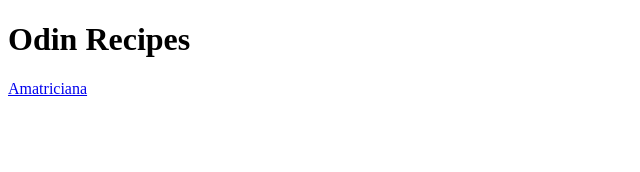
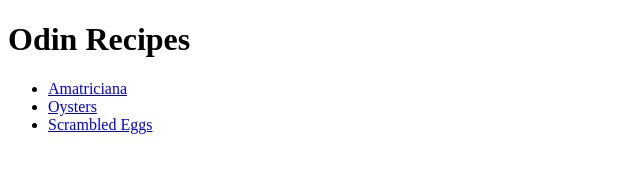
Before and after one commit to KomAndIT/odin-recipes, a plain HTML site: page index.html in a window 1280 px wide. Shown: the whole page, without its empty margins (0-640 px from the left). Drawn offline with Linux system fonts and the light colour scheme.

Commit message:
added ul list to odin recipes

```diff
--- a/index.html
+++ b/index.html
@@ -6,6 +6,11 @@
     </head>
     <body>
         <h1>Odin Recipes</h1>
-        <a href="./recipes/matriciana.html">Amatriciana</a>
+        <ul>
+            <li><a href="./recipes/matriciana.html">Amatriciana</a></li>
+            <li><a href="./recipes/oysters.html">Oysters</a></li>
+            <li><a href="./recipes/scrumbled_eggs.html">Scrambled Eggs</a></li>
+        </ul>
+
     </body>
 </html>
```
